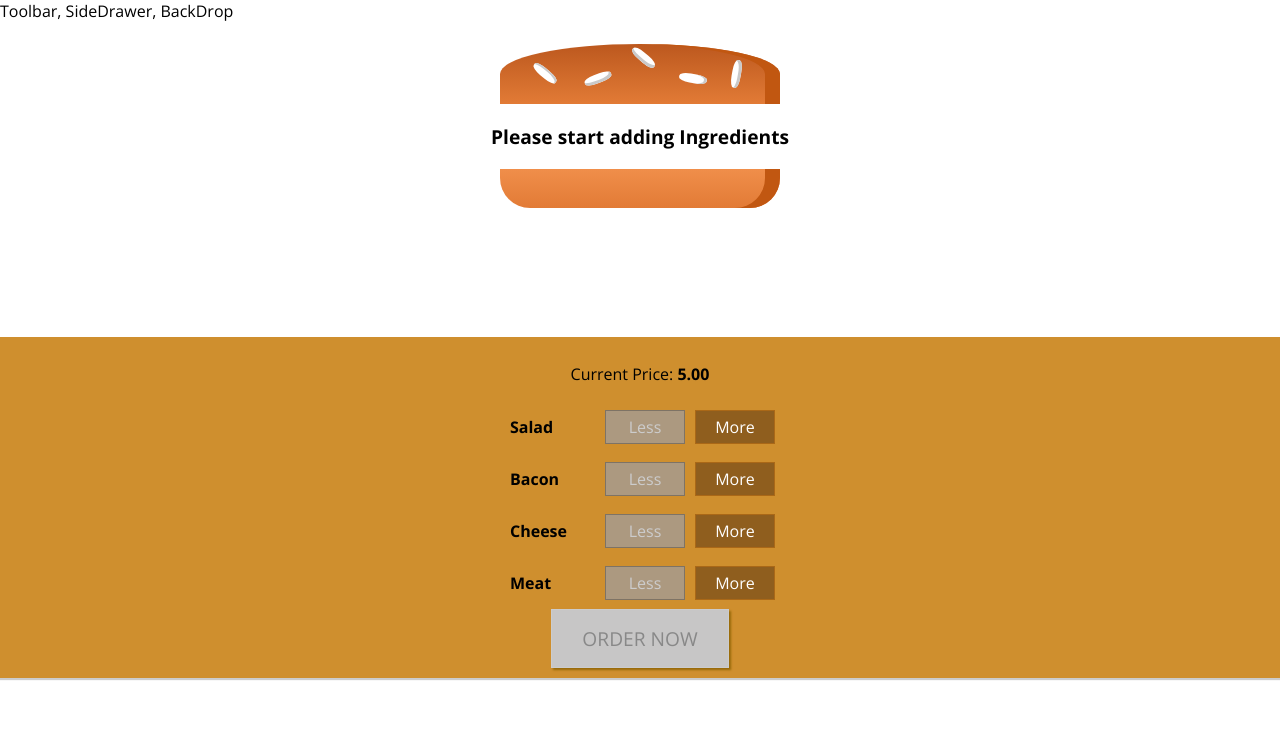
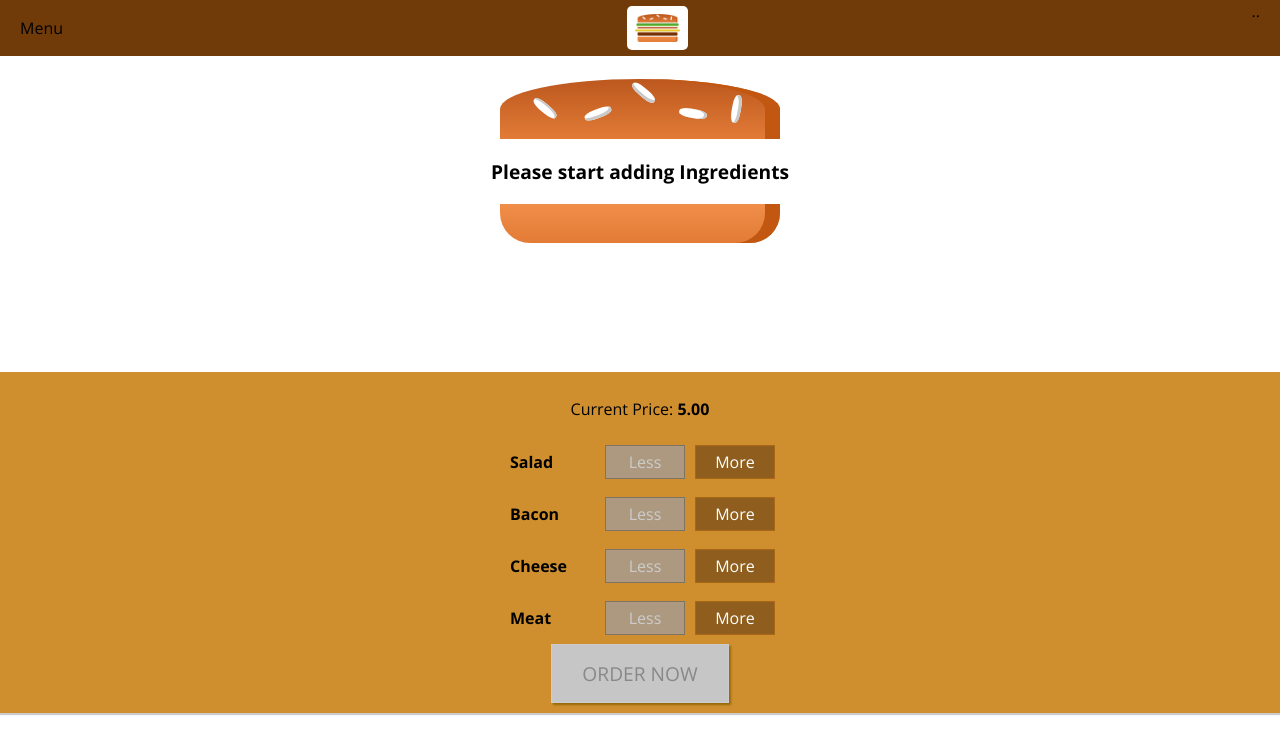
Before and after one commit to dramalcolm/react-burger-builder-app, a React app: page / in a window 1280 px wide. Shown: the top 754 px of the page. Built offline with nearby package versions, Linux system fonts and the light colour scheme.

Commit message:
Navigation Bar and Logo

```diff
--- /dev/null
+++ b/src/components/Logo/Logo.css
@@ -0,0 +1,11 @@
+.Logo{
+    background-color: #fff;
+    padding: 8px;
+    height: 80%;
+    box-sizing: border-box;
+    border-radius: 5px;
+}
+
+.Logo img {
+    height:100%;
+}
--- /dev/null
+++ b/src/components/Logo/Logo.js
@@ -0,0 +1,11 @@
+import React from 'react';
+import burgerLogo from '../../assets/images/burger-logo.png';
+import classes from './Logo.css';
+
+const logo =(props) =>(
+    <div className={classes.Logo}>
+        <img src={burgerLogo} alt="My Burger" />
+    </div>
+);
+
+export default logo
--- /dev/null
+++ b/src/components/UI/Navigation/Toolbar/ToolBar.css
@@ -0,0 +1,18 @@
+.Toolbar{
+    width: 100%;
+    height: 56px;
+    position: fixed;
+    top:0;
+    left:0;
+    background-color: #703B09;
+    display: flex;
+    justify-content: space-between;
+    align-items: center;
+    padding: 0 20px;
+    box-sizing: border-box;
+    z-index: 90;
+}
+
+.Toolbar nav{
+    height: 100%;
+}
--- /dev/null
+++ b/src/components/UI/Navigation/Toolbar/ToolBar.js
@@ -0,0 +1,15 @@
+import React from 'react';
+import classes from './ToolBar.css';
+import Logo from '../../../Logo/Logo';
+
+const toolbar = (props) => (
+    <header className={classes.Toolbar}>
+        <div>Menu</div>
+        <Logo />
+        <nav>
+            ..
+        </nav>
+    </header>
+);
+
+export default toolbar;
--- a/src/components/burger/OrderSummary/OrderSummary.js
+++ b/src/components/burger/OrderSummary/OrderSummary.js
@@ -15,6 +15,7 @@ const orderSummary = (props) =>{
             <ul>
                 {ingredSummary}
             </ul>
+            <p><strong>Total Price: {props.totalprice.toFixed(2)}</strong></p>
             <p>Continue to checkout?</p>
             <Button btntype='Danger' clicked={props.puchaseCancel}>CANCEL</Button>
             <Button btntype='Success' clicked={props.puchaseContinue}>CONTINUE</Button>
--- a/src/components/layout/layout.css
+++ b/src/components/layout/layout.css
@@ -1,3 +1,3 @@
 .content{
-    margin-top: 15px;
+    margin-top: 72px;
 }
--- a/src/components/layout/layout.js
+++ b/src/components/layout/layout.js
@@ -1,10 +1,11 @@
 import React from 'react';
 import Aux from '../../hoc/Aux';
 import classes from './layout.css';
+import ToolBar from '../UI/Navigation/Toolbar/ToolBar';
 
 const layout = (props) => (
     <Aux>
-        <div>Toolbar, SideDrawer, BackDrop</div>
+        <ToolBar />
         <main className={classes.content}>
             {props.children}
         </main>
--- a/src/containers/BurgerBuilder/BurgerBuilder.js
+++ b/src/containers/BurgerBuilder/BurgerBuilder.js
@@ -101,6 +101,7 @@ class BurgerBuilder extends Component{
                         ingredients={this.state.ingredients}
                         puchaseCancel={this.puchaseCancelHandler}
                         puchaseContinue={this.puchaseContinueHandler}
+                        totalprice = {this.state.totalPrice}
                         />
                 </Modal>
                 <Burger ingredients={this.state.ingredients}/>
```
Also changed, not shown: src/components/UI/Navigation/NavItems/NavItems.js (added, +9 -0 lines), src/assets/images/burger-logo.png (added).
